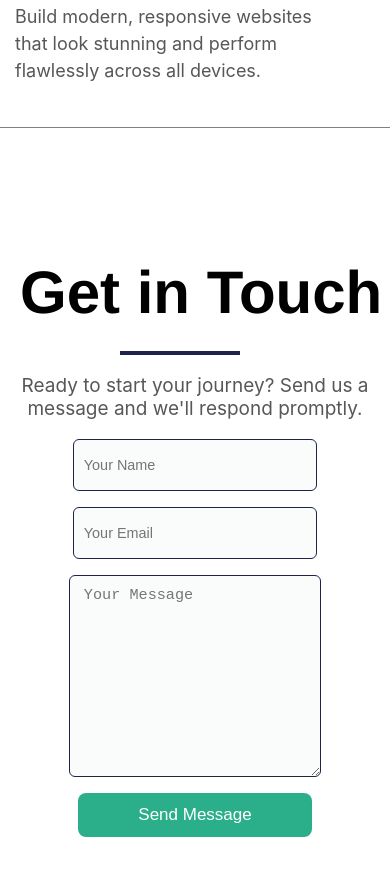
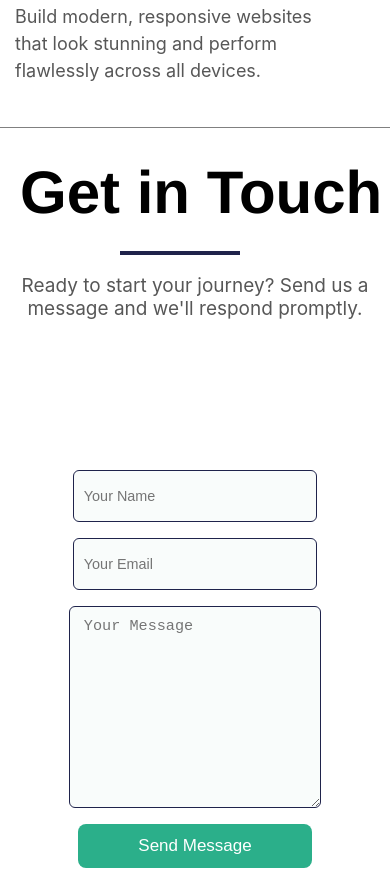
Before and after one commit to Chris01120/Aura-studios, a plain HTML site: page index.html in a window 390 px wide. Shown: the part 2345-3224 px from the top of the page. Drawn offline with Linux system fonts and the light colour scheme.

Commit message:
updating css properties

```diff
--- a/styles.css
+++ b/styles.css
@@ -340,7 +340,7 @@ body{
     gap: 20px;
   }
 
-  .contact{
+  .contact-form{
     margin-top: 150px;
   }
 
```
